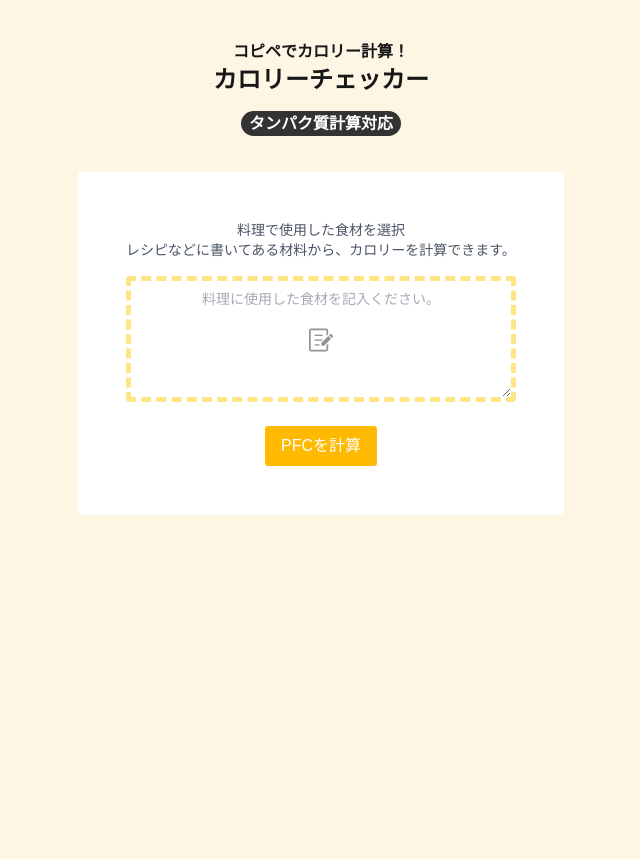
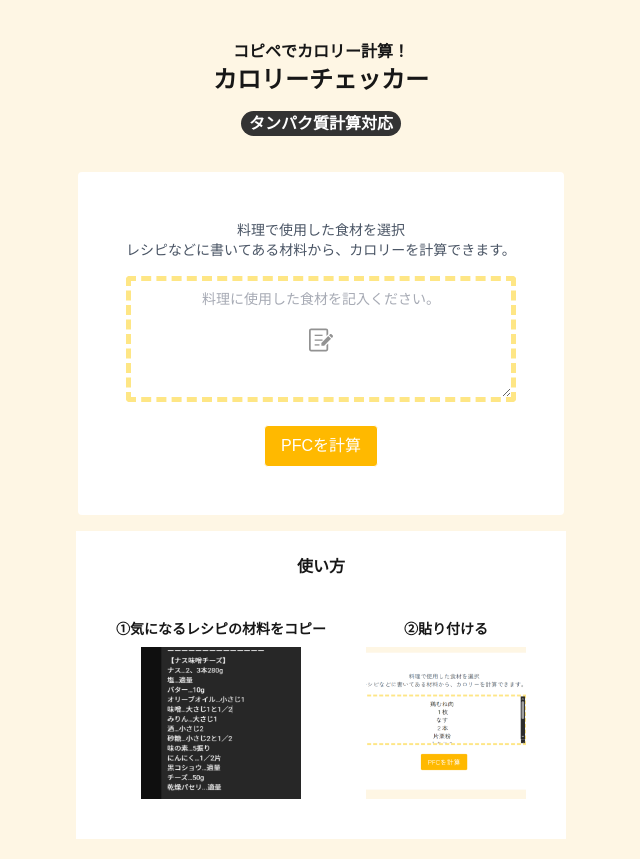
Before and after one commit to Kanta0926/cal-cheacker, a Next.js app: page / in a window 1280 px wide. Shown: the whole page, without its empty margins (319-959 px from the left). Before the commit the page ends 800 px from the top, so only its background shows below. Built offline with nearby package versions, Linux system fonts and the light colour scheme; a web font is replaced by a local one.

Commit message:
簡易的な使い方追加

```diff
--- a/app/page.tsx
+++ b/app/page.tsx
@@ -127,6 +127,31 @@ export default function Home() {
             </div>
           );
         })()}
+
+      <div className="bg-white font-bold flex flex-col items-center justify-center">
+        <h3 className="pt-6">使い方</h3>
+        <div className="p-5 flex items-center justify-center">
+          <div className="font-bold text-sm p-5 flex flex-col items-center justify-center">
+            <span className="">①気になるレシピの材料をコピー</span>
+            <img
+              className="w-40 h-40 pt-2"
+              src="Desktop Screenshot 2025.07.01 - 17.11.34.15.png"
+              alt=""
+            />
+          </div>
+          <div
+            className="font-bold text-sm p-5 flex flex-col items-center justify-center"
+            src="Desktop Screenshot 2025.07.01 - 17.04.56.16.png"
+          >
+            <span>②貼り付ける</span>
+            <img
+              className="w-40 h-40 pt-2"
+              src="Desktop Screenshot 2025.07.01 - 17.04.56.16.png"
+              alt=""
+            />
+          </div>
+        </div>
+      </div>
     </main>
   );
 }
```
Also changed, not shown: public/Desktop Screenshot 2025.07.01 - 17.04.56.16.png (added), public/Desktop Screenshot 2025.07.01 - 17.11.34.15.png (added).
